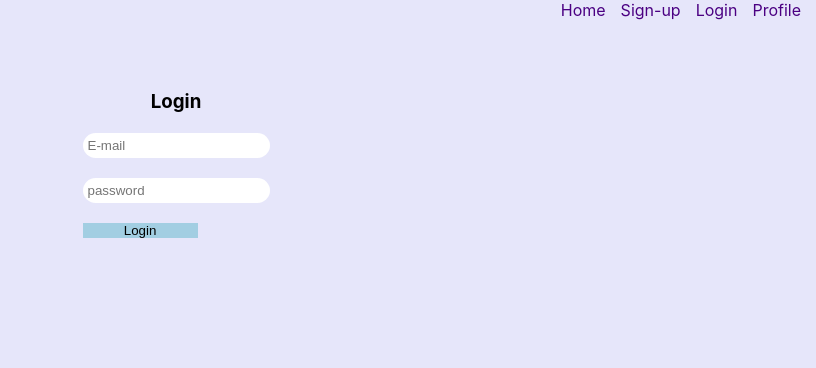
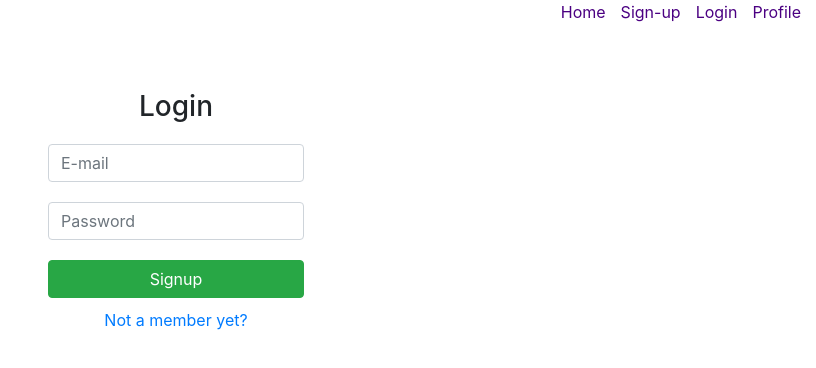
Before and after one commit to SpiRR/BoredAF, a React (Create React App) app in the folder client/: page /login in a window 1280 px wide. Shown: the top 368 px of the page, without its empty margins (464-1280 px from the left). Built offline with nearby package versions, Linux system fonts and the light colour scheme.

Commit message:
login and signup styled
bootstrap added

```diff
--- a/client/package.json
+++ b/client/package.json
@@ -6,7 +6,9 @@
     "@testing-library/jest-dom": "^4.2.4",
     "@testing-library/react": "^9.5.0",
     "@testing-library/user-event": "^7.2.1",
+    "bootstrap": "^4.5.0",
     "react": "^16.13.1",
+    "react-bootstrap": "^1.0.1",
     "react-dom": "^16.13.1",
     "react-dropdown": "^1.7.0",
     "react-router-dom": "^5.2.0",
--- a/client/src/App.css
+++ b/client/src/App.css
@@ -7,25 +7,3 @@
 body {
   background-color: lavender;
 }
-
-input {
-  border: 0;
-  outline: 0;
-  border-radius: 5em;
-  box-sizing: border-box;
-  padding: 5px;
-  display: block;
-}
-
-button {
-  background-color: rgb(162, 206, 226);
-  outline: none;
-  border: none;
-}
-
-form {
-  display: inline-block;
-  margin-left: auto;
-  margin-right: auto;
-  text-align: left;
-}
--- a/client/src/App.js
+++ b/client/src/App.js
@@ -7,6 +7,7 @@ import {
 } from "react-router-dom";
 import './App.css';
 import './style/Navbar.css';
+import 'bootstrap/dist/css/bootstrap.min.css';
 import Signup from './pages/Signup.js';
 import Login from './pages/Login.js';
 import Homepage from './pages/HomePage.js'
--- a/client/src/pages/Login.js
+++ b/client/src/pages/Login.js
@@ -1,4 +1,5 @@
 import React,{ Component } from 'react';
+import Button from 'react-bootstrap/Button';
 import '../style/Login.css';
 
 export default class Login extends Component {
@@ -7,16 +8,17 @@ export default class Login extends Component {
             <div id="login-container">
                 <h3>Login</h3>
                 <form>
-                    <input
+                    <input class="form-control"
                         placeholder="E-mail"
                         type="text"
                         />
-                    <input
-                        placeholder="password"
+                    <input class="form-control"
+                        placeholder="Password"
                         type="password"
                         />
-                    <button>Login</button>
+                   <Button variant="success">Signup</Button>
                 </form>
+                <a href="/signup">Not a member yet?</a>
             </div>
         );
     }
--- a/client/src/pages/Signup.js
+++ b/client/src/pages/Signup.js
@@ -1,5 +1,6 @@
 import React,{ Component } from 'react';
-import Dropdown from 'react-dropdown';
+import Button from 'react-bootstrap/Button';
+import Dropdown from 'react-bootstrap/Dropdown';
 import 'react-dropdown/style.css';
 import '../style/Signup.css';
 
@@ -13,33 +14,36 @@ export default class Signup extends Component {
             <div id="signup-container">
                 <h3>Signup</h3>
                 <form>
-                    <input
+                    <input class="form-control"
                         placeholder="E-mail"
                         type="text"
                         />
-                    <input
+                    <input class="form-control"
                         placeholder="Nickname"
                         type="text"
                         />
-                    <input
+                    <input class="form-control"
                         placeholder="password"
                         type="password"
                         />
-                    <input
+                    <input class="form-control"
                         placeholder="Repeat password"
                         type="password"
                         />
 
-                    <Dropdown
-                        className='dropdown'
-                        menuClassName='myMenuClassName'
-                        options={regions}
-                        // onChange={on._select}
-                        value={defaultOption}
-                        placeholder='Select you region'
-                    />
+                    <Dropdown>
+                    <Dropdown.Toggle variant="outline-primary primary" id="dropdown-basic">
+                        Regions
+                    </Dropdown.Toggle>
 
-                    <button>Signup</button>
+                    <Dropdown.Menu>
+                        <Dropdown.Item href="#/action-1">Action</Dropdown.Item>
+                        <Dropdown.Item href="#/action-2">Another action</Dropdown.Item>
+                        <Dropdown.Item href="#/action-3">Something else</Dropdown.Item>
+                    </Dropdown.Menu>
+                    </Dropdown>
+
+                    <Button variant="success">Signup</Button>
                 </form>
             </div>
         );
--- a/client/src/style/Login.css
+++ b/client/src/style/Login.css
@@ -1,17 +1,21 @@
 #login-container {
-    width: 40vw;
+    width: 20vw;
     display: block;
     text-align: center;
     margin: auto;
     margin-top: 50px;
 }
 
-#login-container input {
-    margin-top: 20px;
+.form-control {
+    margin: 20px 0;
+    width: 20vw;
 }
 
-#login-container button {
-    margin-top: 20px;
-    width: 9vw;
-    text-align: center;
+.btn-success {
+    width: 20vw;
+    margin-bottom: 10px;
 }
+/*
+#login-container a {
+
+} */
--- a/client/src/style/Signup.css
+++ b/client/src/style/Signup.css
@@ -1,5 +1,5 @@
 #signup-container {
-    width: 40vw;
+    width: 20vw;
     display: block;
     text-align: center;
     margin: auto;
@@ -10,29 +10,15 @@
     margin-top: 20px;
 }
 
-#signup-container button {
-    margin-top: 20px;
-    width: 9vw;
-    text-align: center;
-    padding: 10px;
+
+.form-control, #dropdown-basic {
+    width: 20vw;
 }
 
-.dropdown {
-    display: block;
-    width: 7vw;
-    margin-top: 20px;
-    width: 9vw;
+#dropdown-basic {
+    margin-bottom: 20px;
 }
 
-.Dropdown-control {
-    height: 3vh;
-
+.btn-success {
+    width: 20vw;
 }
-
-.Dropdown-arrow-wrapper .Dropdown-arrow {
-    top: 9px;
-}
-
-.Dropdown-placeholder {
-    margin-top: -8px;
-}
```
Also changed, not shown: 1 other file (tests, documents, lock files or other folders).
